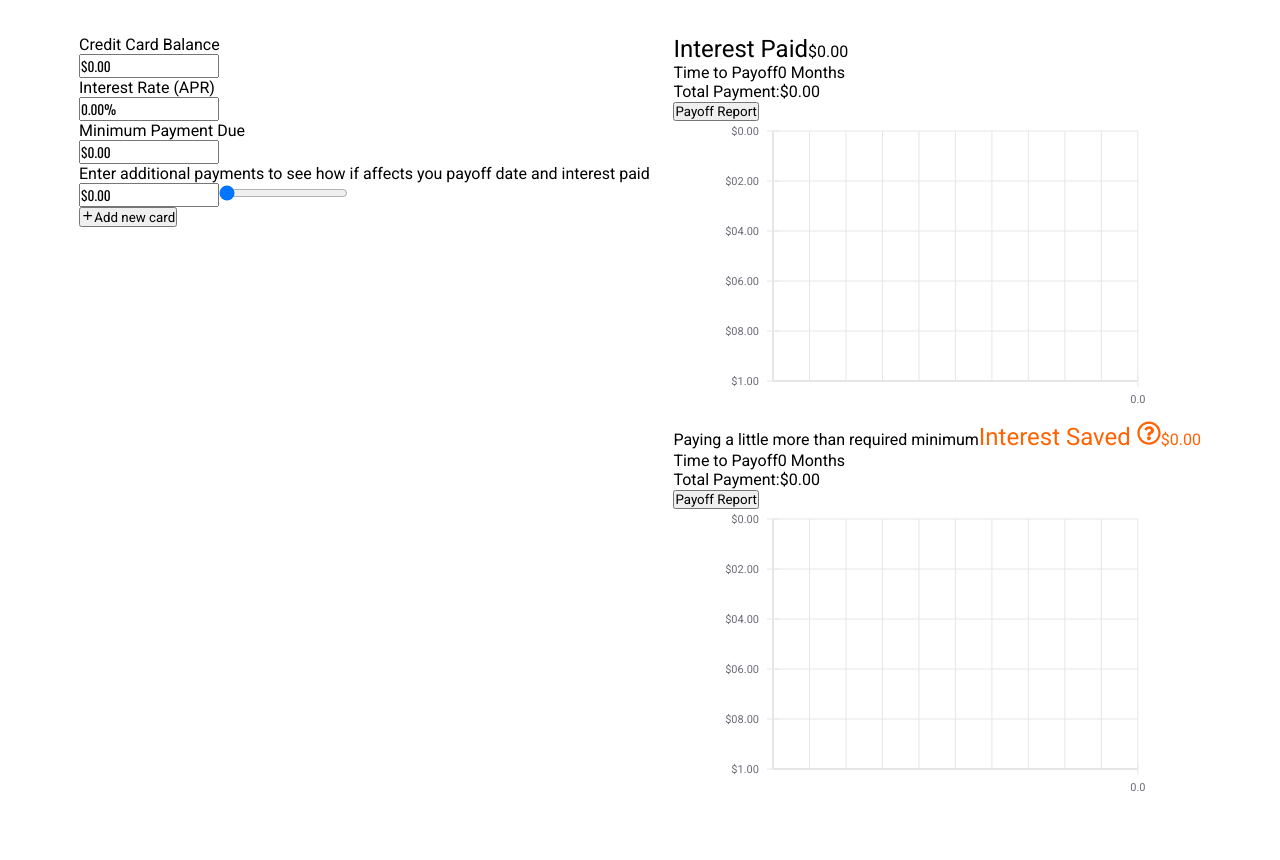
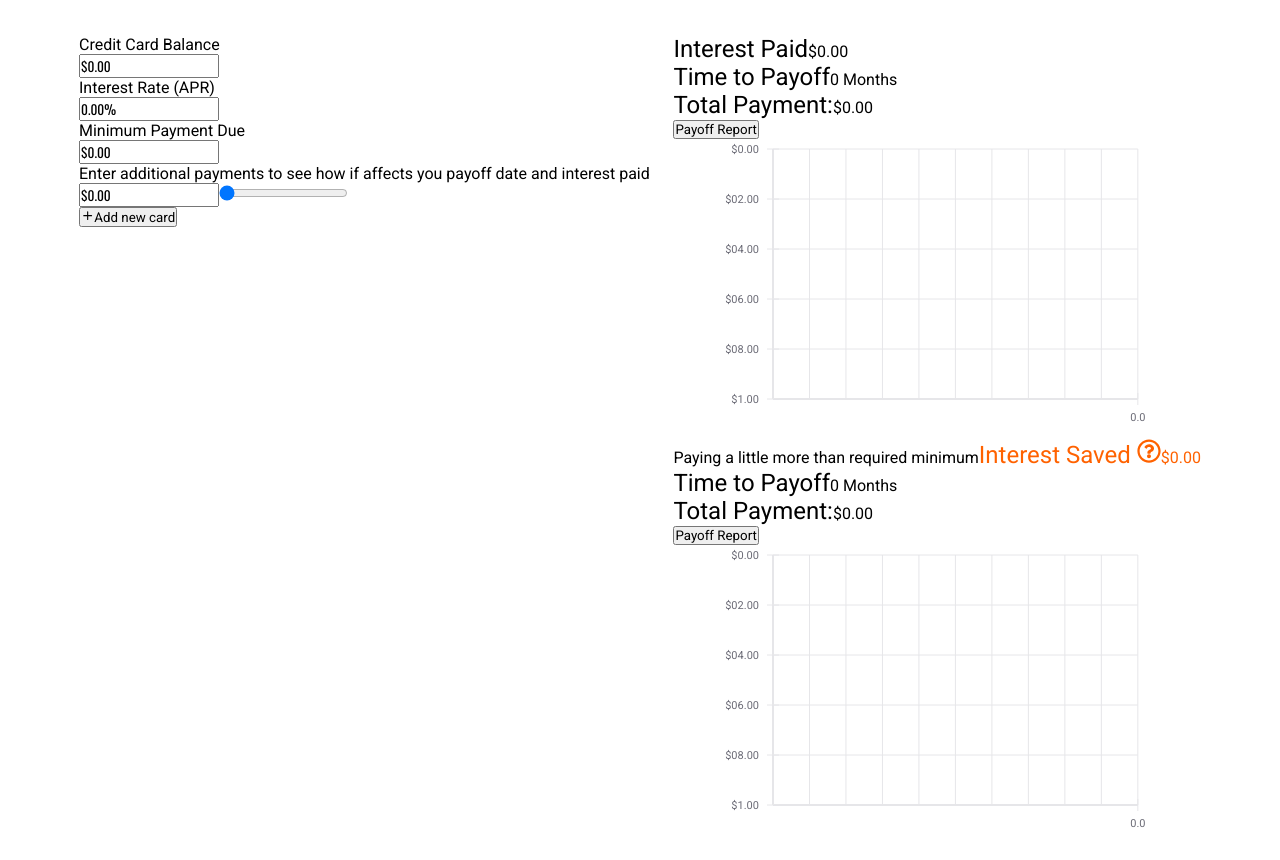
Before and after one commit to Dinnall/emergeExample, a React (Create React App) app: page / in a window 1280 px wide. Before the commit the page ends 824 px from the top, so only its background shows below. Built offline with nearby package versions, Linux system fonts and the light colour scheme.

Commit message:
increase output size

```diff
--- a/src/BigResult.jsx
+++ b/src/BigResult.jsx
@@ -16,11 +16,11 @@ class BigResult extends React.Component {
 			</div>
 			<div className="result-secondary">
 				<div className="single-result">
-					<label>Time to Payoff</label>
+						<label style={{ fontSize: "x-large" }}>Time to Payoff</label>
 					<span>{Format.months(Result.payoff)}</span>
 				</div>
 				<div className="single-result">
-					<label>Total Payment:</label>
+						<label style={{ fontSize: "x-large" }}>Total Payment:</label>
 					<span>{Format.usd(Result.total * 100, false)}</span>
 				</div>
 			  <button className="view-report" onClick={() => this.props.report()}>Payoff Report</button>
--- a/src/BigResultsSaved.jsx
+++ b/src/BigResultsSaved.jsx
@@ -20,11 +20,11 @@ class BigResultsSaved extends React.Component {
             </div>
             <div className="result-secondary">
                 <div className="single-result">
-                    <label>Time to Payoff</label>
+                    <label style={{ fontSize: "x-large" }}>Time to Payoff</label>
                     <span>{Format.months(Result.payoff)}</span>
                 </div>
                 <div className="single-result">
-                    <label>Total Payment:</label>
+                    <label style={{ fontSize: "x-large" }} >Total Payment:</label>
                     <span>{Format.usd(Result.total * 100, false)}</span>
                 </div>
                 <button className="view-report" onClick={() => this.props.report()}>Payoff Report</button>
```
Also changed, not shown: 6 other files (tests, documents, lock files or other folders).
